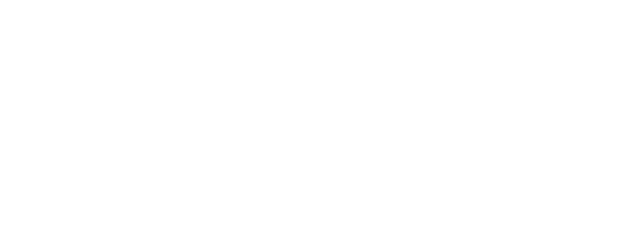
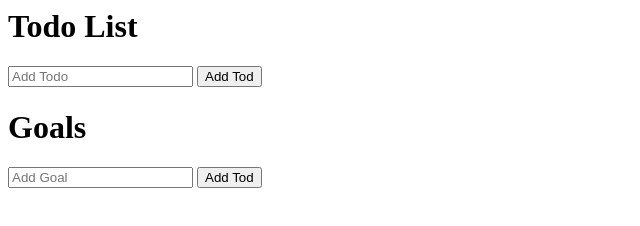
Before and after one commit to vzhurbin/redux-of-your-own, a plain HTML site: page index.html in a window 1280 px wide. Shown: the whole page, without its empty margins (0-640 px from the left). Drawn offline with Linux system fonts and the light colour scheme.

Commit message:
basic ui

```diff
--- a/index.html
+++ b/index.html
@@ -6,7 +6,21 @@
   <title>Todos/Goals</title>
 </head>
 <body>
+  <div>
 
+    <h1>Todo List</h1>
+    <input id="todo" type="text" placeholder="Add Todo">
+    <button id="todoBtn">Add Tod</button>
+    <ul id="todos"></ul>
+  </div>
+
+  <div>
+    <h1>Goals</h1>
+    <input id="goal" type="text" placeholder="Add Goal">
+    <button id="goalBtn">Add Tod</button>
+    <ul id="goals"></ul>
+
+  </div>
   <script type="text/javascript">
     // Library code
       function createStore(reducer) {
```
